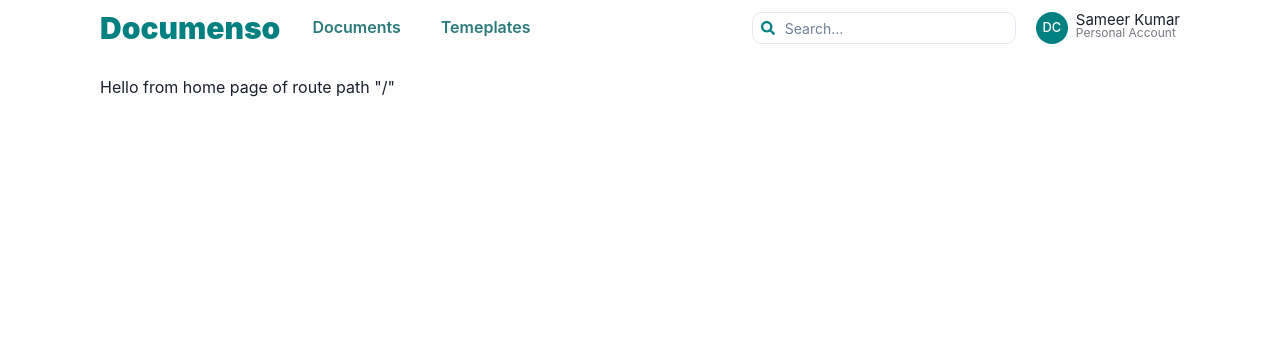
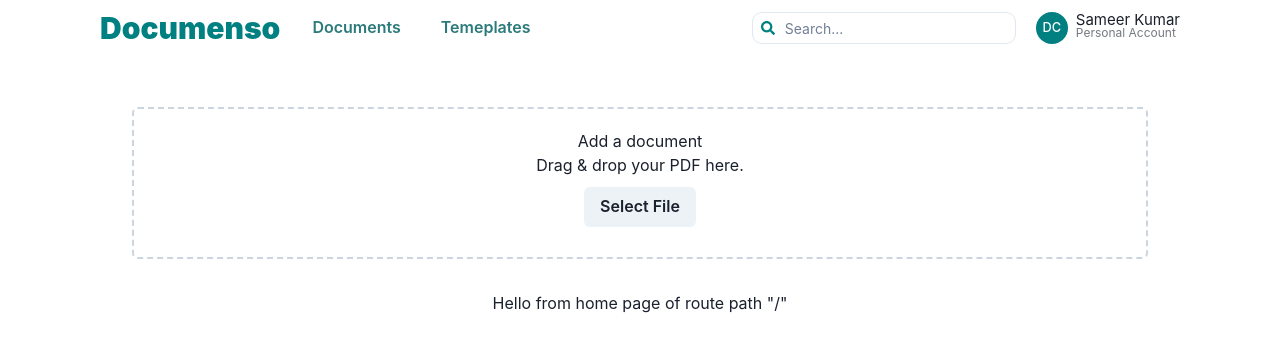
Before and after one commit to SameerTheProgrammer/PSE_documenso_ui, a React (Vite) app: page / in a window 1280 px wide. Shown: the top 352 px of the page. Built offline with nearby package versions, Linux system fonts and the light colour scheme.

Commit message:
create file upload component with file validation

```diff
--- /dev/null
+++ b/src/components/HomePage/FileUpload.tsx
@@ -0,0 +1,115 @@
+import React, { useEffect, useState } from "react";
+import { Box, Text, Button, Input, useToast } from "@chakra-ui/react";
+
+const MAX_FILE_SIZE = 20 * 1024 * 1024; // 20 MB in bytes
+
+const FileUpload: React.FC = () => {
+    const [file, setFile] = useState<File | null>(null);
+    const [fileURL, setFileURL] = useState<string | null>(null);
+    const toast = useToast();
+
+    useEffect(() => {
+        console.log(fileURL);
+        // Cleanup file URL when component unmounts or file changes
+        return () => {
+            if (fileURL) {
+                URL.revokeObjectURL(fileURL);
+            }
+        };
+    }, [fileURL]);
+
+    const validateFile = (selectedFile: File) => {
+        if (selectedFile.type !== "application/pdf") {
+            toast({
+                title: "Invalid file type",
+                description: "Please select a PDF file.",
+                status: "error",
+                duration: 3000,
+                isClosable: true,
+            });
+            return false;
+        }
+
+        if (selectedFile.size > MAX_FILE_SIZE) {
+            toast({
+                title: "File too large",
+                description: "The file size exceeds the 20 MB limit. Please select a smaller file.",
+                status: "error",
+                duration: 3000,
+                isClosable: true,
+            });
+            return false;
+        }
+
+        return true;
+    };
+
+    const handleFileSelect = (selectedFile: File | null | undefined) => {
+        if (!selectedFile) {
+            toast({
+                title: "No file selected",
+                description: "Please select a file to upload.",
+                status: "warning",
+                duration: 3000,
+                isClosable: true,
+            });
+            return;
+        }
+
+        if (validateFile(selectedFile)) {
+            setFile(selectedFile);
+            setFileURL(URL.createObjectURL(selectedFile));
+        }
+    };
+
+    const handleFileChange = (event: React.ChangeEvent<HTMLInputElement>) => {
+        const selectedFile = event.target.files?.[0];
+        handleFileSelect(selectedFile);
+    };
+
+    const handleDrop = (event: React.DragEvent<HTMLDivElement>) => {
+        event.preventDefault();
+        const droppedFile = event.dataTransfer.files[0];
+        handleFileSelect(droppedFile);
+    };
+
+    const handleDragOver = (event: React.DragEvent<HTMLDivElement>) => {
+        event.preventDefault();
+    };
+
+    return (
+        <Box
+            width="100%"
+            margin="0 auto"
+            padding="20px"
+            border="2px dashed"
+            borderColor="gray.300"
+            borderRadius="md"
+            textAlign="center"
+            onDrop={handleDrop}
+            onDragOver={handleDragOver}
+        >
+            {file ? (
+                <Text marginBottom="10px">{file.name}</Text>
+            ) : (
+                <Text marginBottom="10px">
+                    Add a document
+                    <br />
+                    Drag & drop your PDF here.
+                </Text>
+            )}
+            <Input
+                type="file"
+                accept=".pdf"
+                onChange={handleFileChange}
+                display="none"
+                id="file-upload"
+            />
+            <Button as="label" htmlFor="file-upload" marginBottom="10px">
+                Select File
+            </Button>
+        </Box>
+    );
+};
+
+export default FileUpload;
--- a/src/pages/HomePage.tsx
+++ b/src/pages/HomePage.tsx
@@ -1,7 +1,13 @@
+import { VStack } from "@chakra-ui/react";
+import FileUpload from "./../components/HomePage/FileUpload";
+
 const HomePage = () => {
     return (
         <>
-            <div>Hello from home page of route path "/"</div>
+            <VStack spacing={8} p={8} w="full">
+                <FileUpload />
+                <div>Hello from home page of route path "/"</div>
+            </VStack>
         </>
     );
 };
```
